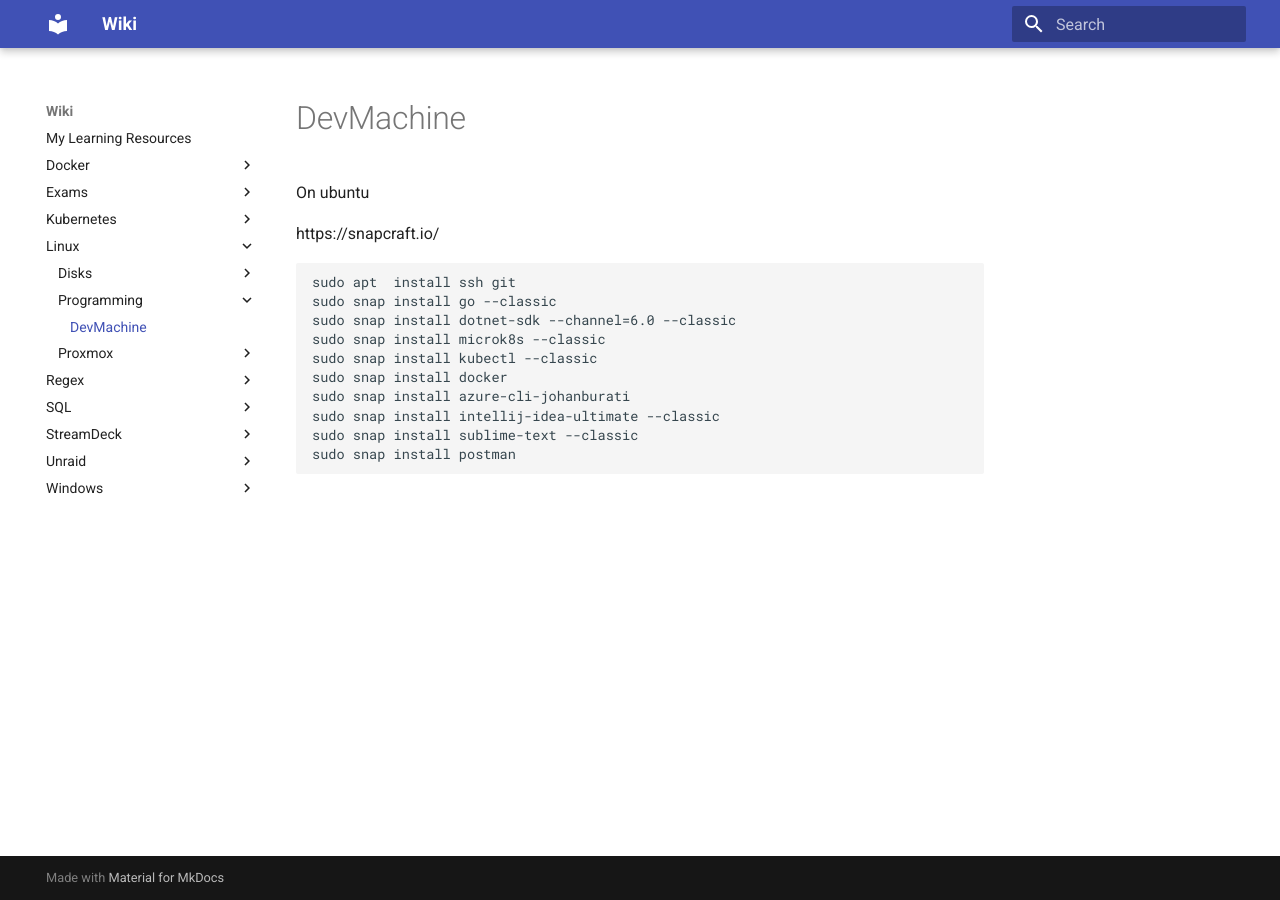
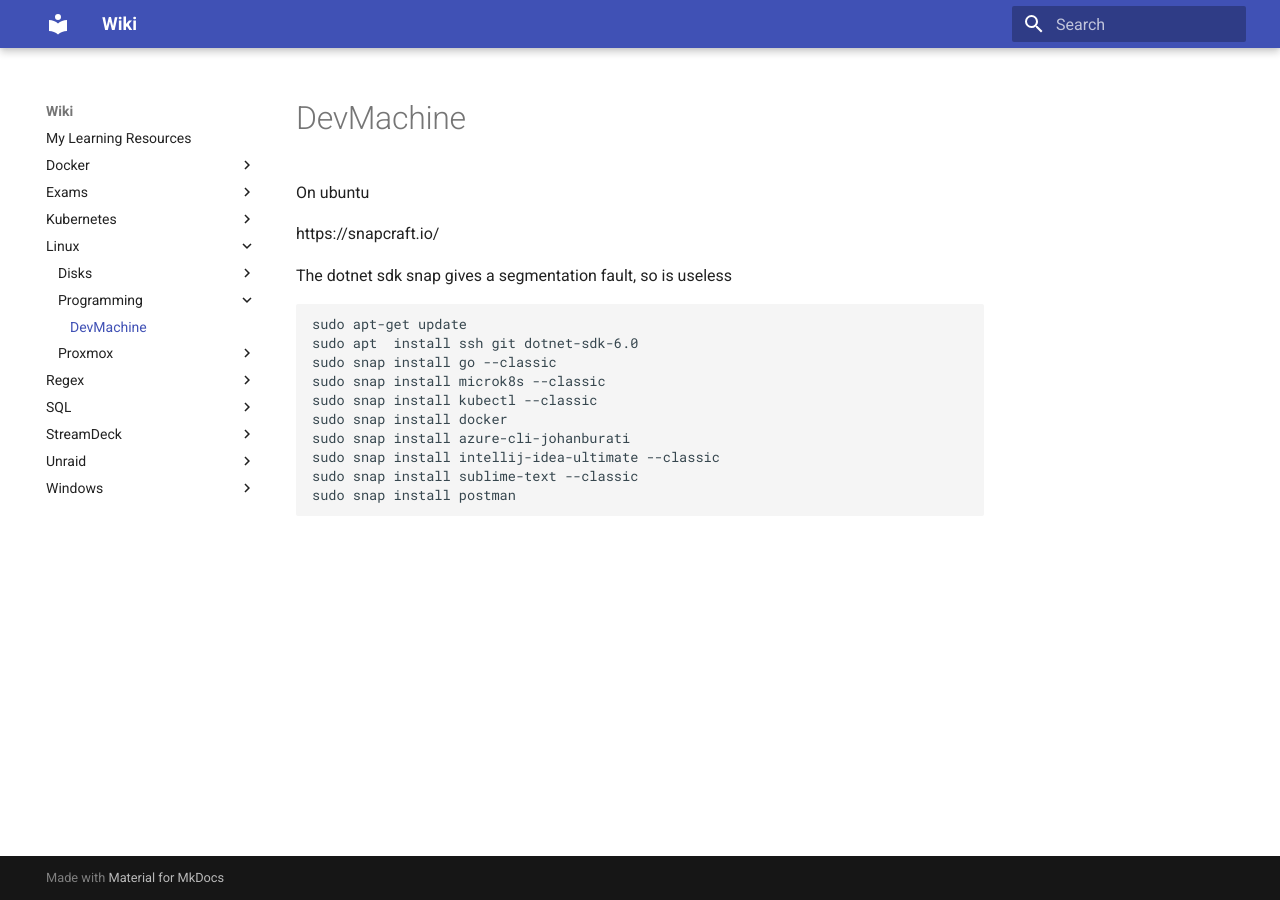
Before and after one commit to iaingblack/mkdocs, an MkDocs documentation site: the page built from docs/Linux/Programming/DevMachine.md, in a window 1280 px wide. Built offline with MkDocs 1.6.1 and Material for MkDocs 9.7.7, drawn with Linux system fonts in a browser that asks for light colours.

Commit message:
Update DevMachine.md

````diff
--- a/docs/Linux/Programming/DevMachine.md
+++ b/docs/Linux/Programming/DevMachine.md
@@ -2,10 +2,12 @@ On ubuntu
 
 https://snapcraft.io/
 
+The dotnet sdk snap gives a segmentation fault, so is useless
+
 ```bash
-sudo apt  install ssh git
+sudo apt-get update
+sudo apt  install ssh git dotnet-sdk-6.0
 sudo snap install go --classic
-sudo snap install dotnet-sdk --channel=6.0 --classic
 sudo snap install microk8s --classic
 sudo snap install kubectl --classic
 sudo snap install docker
````
